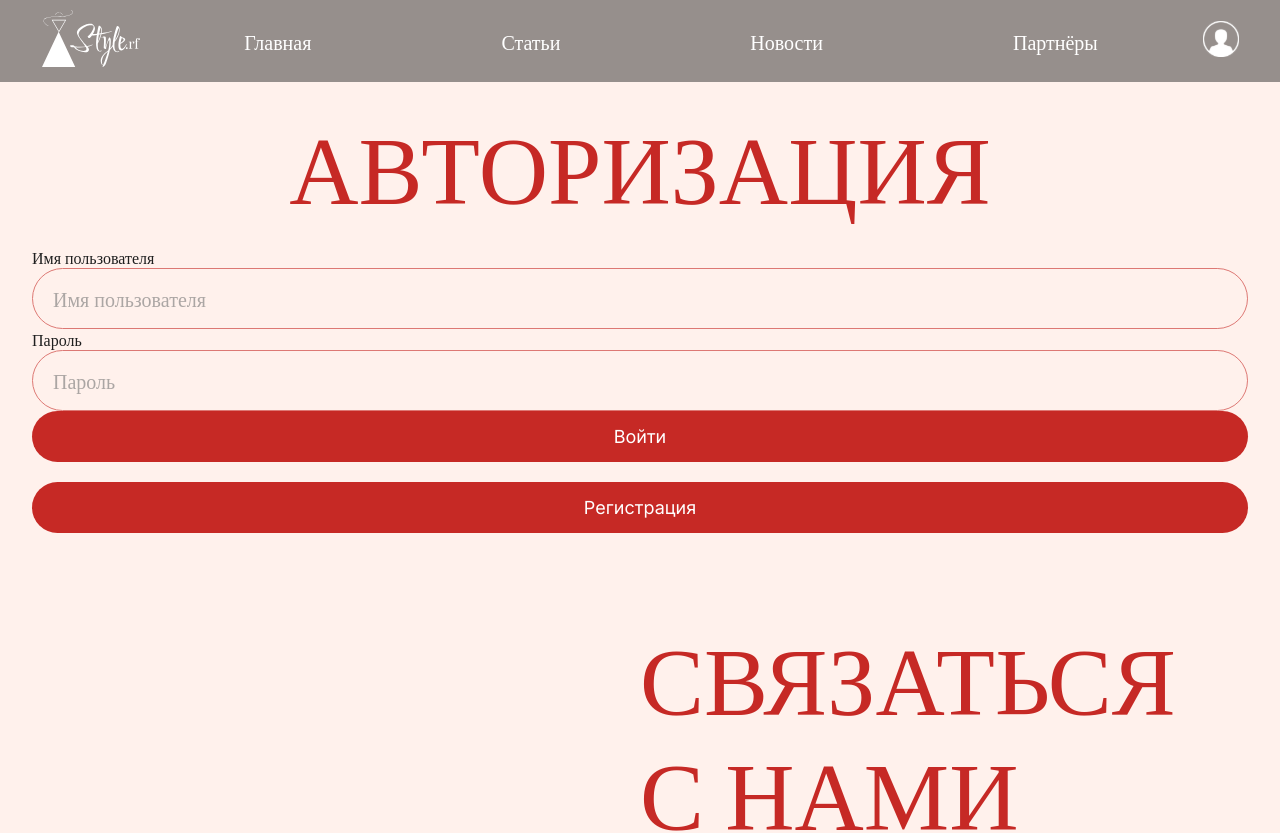
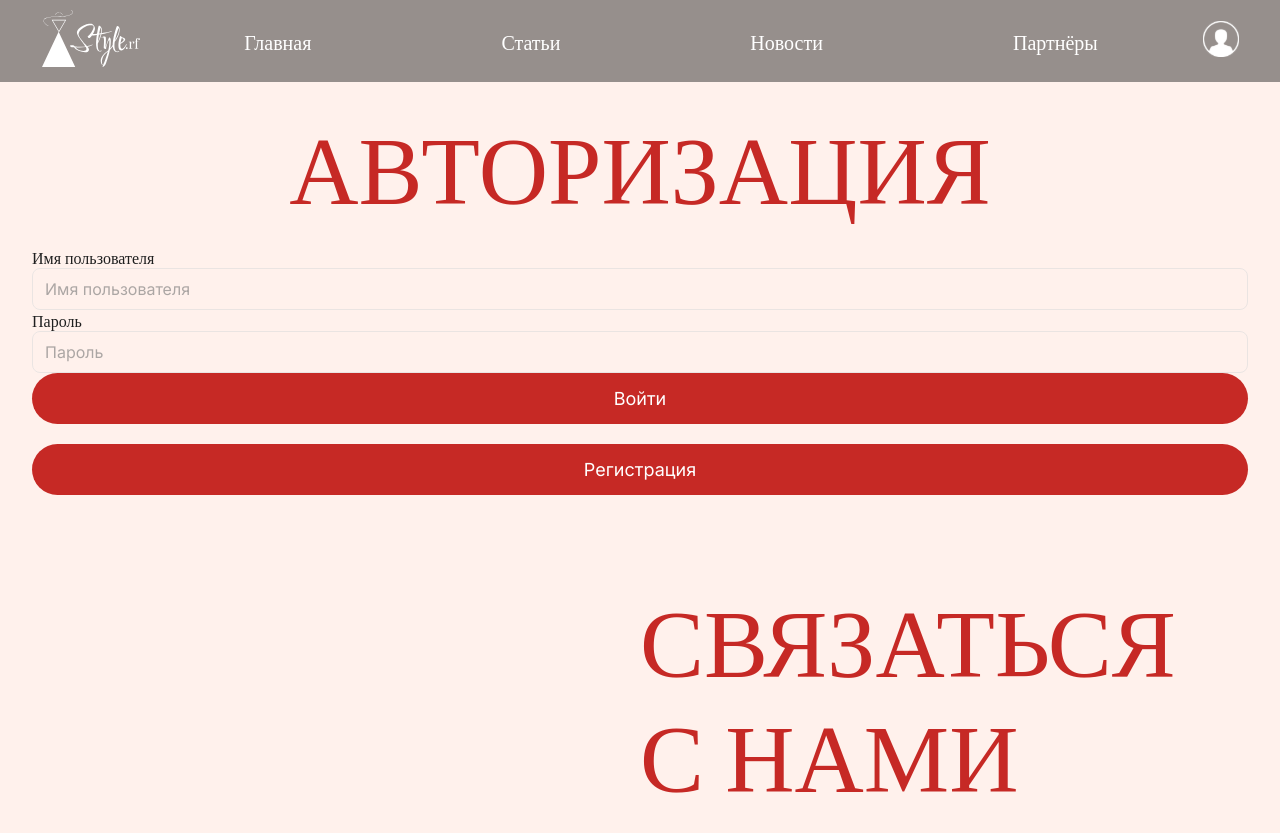
Before and after one commit to okoloboga/fullstack_beauty, a React (Create React App) app in the folder frontend/: page /login in a window 1280 px wide. Shown: the top 833 px of the page. Built offline with nearby package versions, Linux system fonts and the light colour scheme; no server answers; a web font is replaced by a local one.

Commit message:
styling fields

```diff
--- a/frontend/src/components/EditProfileForm.tsx
+++ b/frontend/src/components/EditProfileForm.tsx
@@ -20,12 +20,12 @@ interface ProfileData {
   about: string | null;
   receiveNewsletter: boolean;
   profileImage?: string | null;
-  portfolioImages?: string | null;
+  portfolioImage?: string | null; // Изменено на одиночное изображение
 }
 
 const EditProfileForm: React.FC = () => {
   const [profileImage, setProfileImage] = useState<File | null>(null);
-  const [portfolioImages, setPortfolioImages] = useState<File[]>([]);
+  const [portfolioImage, setPortfolioImage] = useState<File | null>(null); // Изменено на один файл
   const [formData, setFormData] = useState<ProfileData>({
     email: '',
     password: '',
@@ -40,7 +40,7 @@ const EditProfileForm: React.FC = () => {
     about: '',
     receiveNewsletter: false,
     profileImage: '',
-    portfolioImages: '',
+    portfolioImage: '',
   });
 
   // Функция для получения ID пользователя из токена
@@ -83,6 +83,7 @@ const EditProfileForm: React.FC = () => {
 
         console.log('Данные профиля:', response.data);
         setFormData(response.data);
+        setPortfolioImage(null); // Очищаем состояние для загруженного файла, если он был ранее
         toast.success('Данные профиля успешно загружены');
       } catch (error) {
         console.error('Ошибка при загрузке данных профиля:', error);
@@ -134,12 +135,10 @@ const EditProfileForm: React.FC = () => {
     }
   };
 
-  // Обработчик изменения изображений портфолио
-  const handlePortfolioImagesChange = (e: ChangeEvent<HTMLInputElement>) => {
-    const files = Array.from(e.target.files || []);
-
-    const validFiles: File[] = [];
-    files.forEach((file) => {
+  // Обработчик изменения изображения портфолио (только одно изображение)
+  const handlePortfolioImageChange = (e: ChangeEvent<HTMLInputElement>) => {
+    const file = e.target.files?.[0];
+    if (file) {
       if (file.size > 5 * 1024 * 1024) {
         toast.error('Файл слишком большой. Пожалуйста, загрузите изображение размером не более 5MB.');
         return;
@@ -154,11 +153,10 @@ const EditProfileForm: React.FC = () => {
           return;
         }
 
-        validFiles.push(file);
-        setPortfolioImages((prev) => [...prev, ...validFiles]);
-        toast.success('Изображения портфолио успешно добавлены');
+        setPortfolioImage(file);
+        toast.success('Изображение портфолио успешно загружено');
       };
-    });
+    }
   };
 
   // Обработчик обновления профиля
@@ -183,9 +181,9 @@ const EditProfileForm: React.FC = () => {
         formDataToSend.append('profileImage', profileImage);
       }
 
-      portfolioImages.forEach((file) => {
-        formDataToSend.append(`portfolioImage`, file);
-      });
+      if (portfolioImage) {
+        formDataToSend.append('portfolioImage', portfolioImage);
+      }
 
       const response = await axiosInstance.put(`${apiUrl}/api/users/profile/${userId}`, formDataToSend, {
         headers: {
@@ -494,35 +492,39 @@ const EditProfileForm: React.FC = () => {
               name="about"
               rows={3}
               placeholder="Расскажите о себе"
+              className='default_input textarea_input'
               value={formData.about ?? ''}
               onChange={handleChange}
             ></textarea>
           </div>
 
-          {/* Поле для портфолио */}
+        {/* Поле для портфолио (только одно изображение) */}
         <div className="form__field form-portfolio">
           <div className="flex item-center gap-2">
             <p>Портфолио</p>
             <button className="button__without__bg" type="button">
-                <label htmlFor="portfolio-files">
+              <label htmlFor="portfolio-file">
                 Загрузить изображение
               </label>
             </button>
             <div className="form__input">
               <input
-                  id="portfolio-files"
+                id="portfolio-file"
                 type="file"
-                  multiple
                 accept="image/*"
                 hidden
-                  onChange={handlePortfolioImagesChange}
+                onChange={handlePortfolioImageChange}
               />
             </div>
           </div>
           <div className="images">
-              {portfolioImages.map((image, index) => (
-                <img key={index} src={URL.createObjectURL(image)} alt={`Portfolio ${index}`} />
-              ))}
+            {formData.portfolioImage && (
+              <img
+                src={`${apiUrl}/${formData.portfolioImage}`}
+                alt="Portfolio"
+                className="portfolio-image"
+              />
+            )}
           </div>
         </div>
 
--- a/frontend/src/styles/main.css
+++ b/frontend/src/styles/main.css
@@ -810,3 +810,30 @@ footer p a{
 	text-align: justify; /* Выравнивание по ширине для лучшего отображения */
 	padding: 0 10px; /* Внутренний отступ, чтобы текст не касался границ контейнера */
 }
+
+.form__input {
+    display: flex;
+    align-items: center;
+    position: relative;
+    gap: 10px; /* Примерный отступ между элементами внутри контейнера */
+}
+
+.default__input {
+    width: 100%;
+    padding: 10px 12px;
+    border: 1px solid #ddd;
+    border-radius: 8px;
+    font-size: 16px;
+    font-family: Inter, sans-serif;
+    outline: none;
+}
+
+.default__input:focus {
+    border-color: #c62925; /* Добавляем акцентный цвет при фокусе */
+}
+
+.textarea__input {
+    resize: none; /* Отключаем возможность изменения размера текстовой области */
+    min-height: 60px; /* Минимальная высота текстовой области, можно подогнать под размеры input */
+    padding: 10px; /* Добавляем отступы, чтобы текст внутри смотрелся аккуратно */
+}
```
Lines whose indentation alone changed are shown as unchanged.
